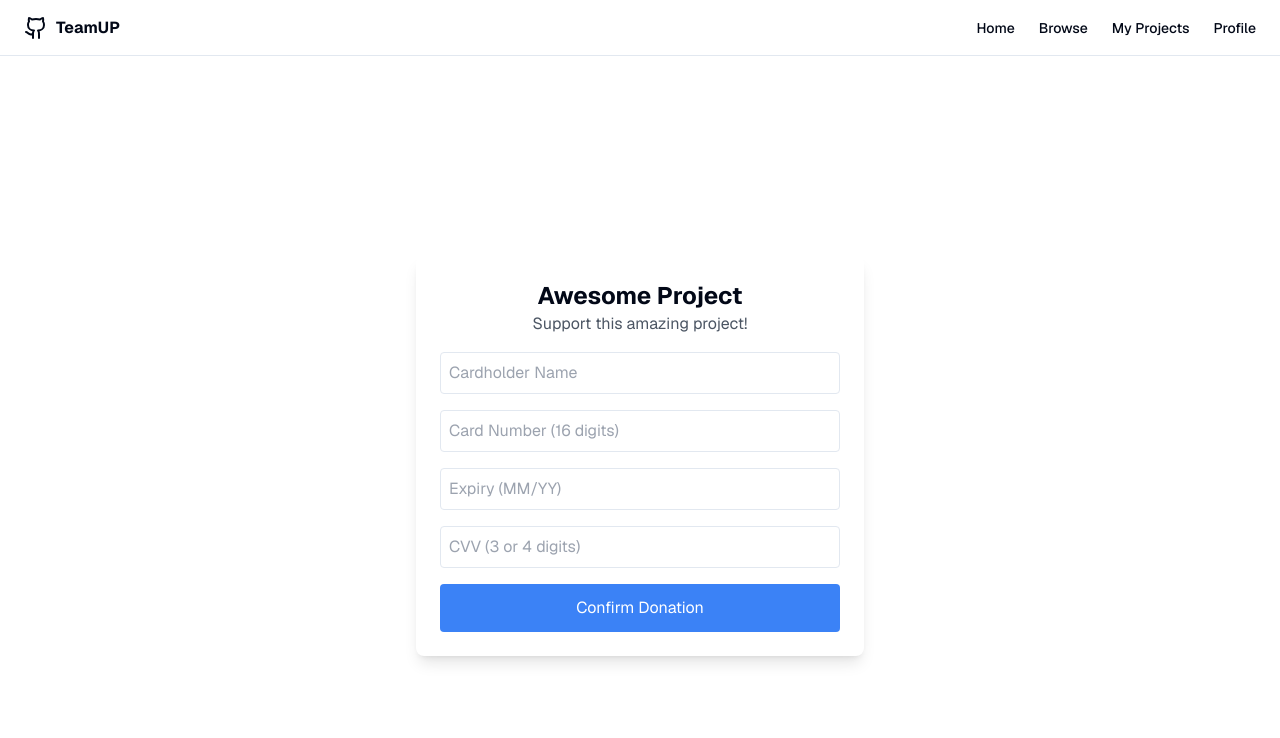
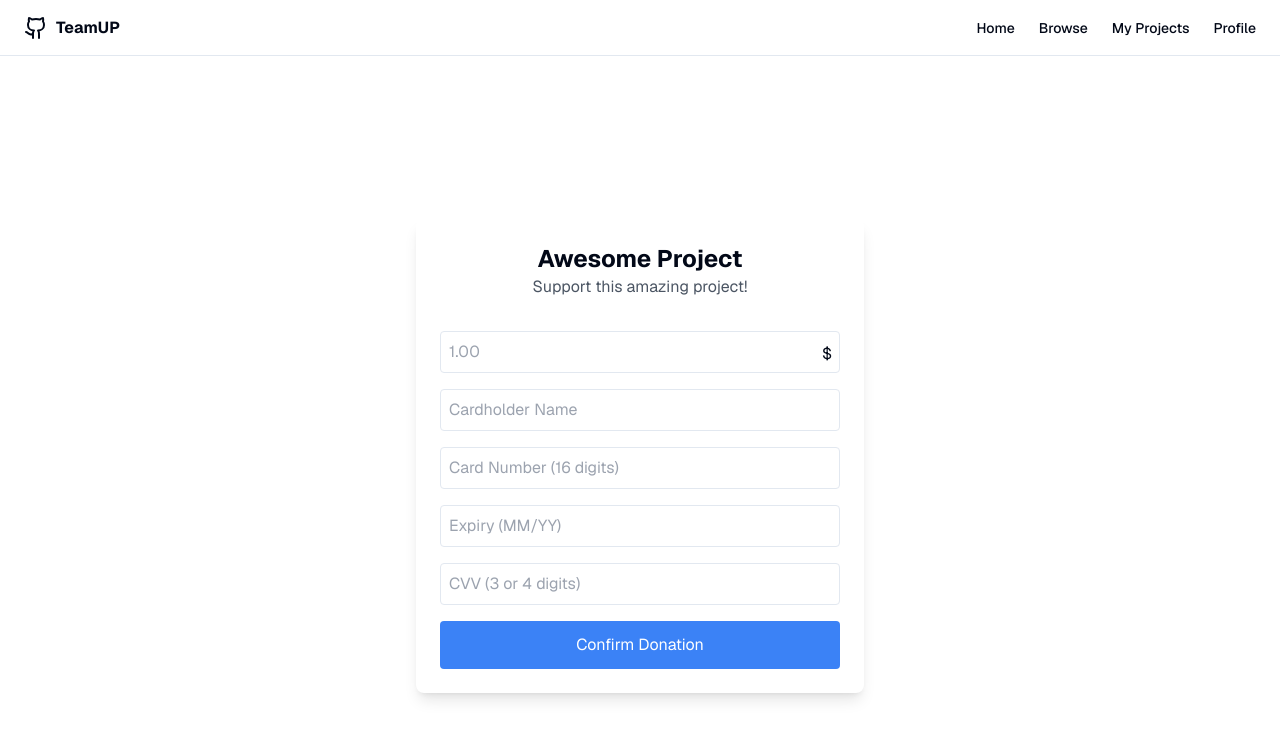
Before and after one commit to TeamUP-2025/TeamUp-Frontend, a Next.js app: page /project/1/donate in a window 1280 px wide. Shown: the top 738 px of the page. Built offline with nearby package versions, Linux system fonts and the light colour scheme.

Commit message:
Amount to pay field

```diff
--- a/src/app/project/[id]/donate/page.tsx
+++ b/src/app/project/[id]/donate/page.tsx
@@ -16,7 +16,10 @@ export default function DonatePage() {
   // mock up project data
   const project = { title: "Awesome Project", description: "Support this amazing project!" };
 
-  // State for form inputs
+  // State for money amount input
+  const [money, setMoney] = useState("");
+
+  // State for credit card form inputs
   const [cardNumber, setCardNumber] = useState("");
   const [cardHolder, setCardHolder] = useState("");
   const [expiryDate, setExpiryDate] = useState("");
@@ -25,6 +28,10 @@ export default function DonatePage() {
 
   // Validation
   const handleDonate = async () => {
+    if (!/^\d*\.?\d{2}$/.test(money)) {
+      alert("Enter a valid amount of money")
+      return;
+    }
     if (!/^\d{16}$/.test(cardNumber)) {
       alert("Enter a valid 16-digit card number.");
       return;
@@ -52,6 +59,20 @@ export default function DonatePage() {
       <div className="bg-white p-6 shadow-lg rounded-lg max-w-md text-center">
         <h1 className="text-2xl font-bold">{project.title}</h1>
         <p className="text-gray-600">{project.description}</p>
+
+        <div className="relative mt-4 w-full">
+        {/* Static $ next to the input */}
+        <input
+          type="text"
+          placeholder="1.00"
+          className="mt-4 p-2 pr-7 border rounded w-full truncate"
+          value={money}
+          onChange={(e) => setMoney(e.target.value)}
+          disabled={loading}
+        />
+        <span className="absolute right-2 top-2/3 transform -translate-y-1/2">$</span>
+
+      </div>
 
         {/* Cardholder Name */}
         <input
@@ -105,6 +126,11 @@ export default function DonatePage() {
           {loading ? "Processing..." : "Confirm Donation"}
         </button>
         </div>
+        <style jsx>{`
+        .placeholder-right::placeholder {
+          text-align: right; /* Align placeholder text to the right for this input */
+        }
+      `}</style>
     </div>
   );
 }
```
